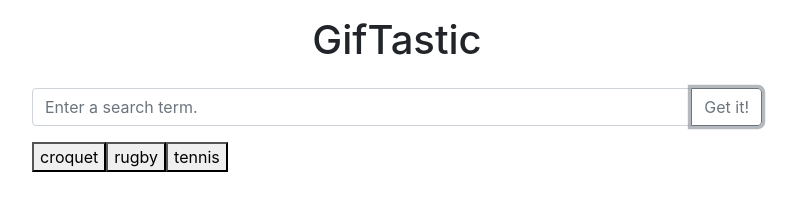
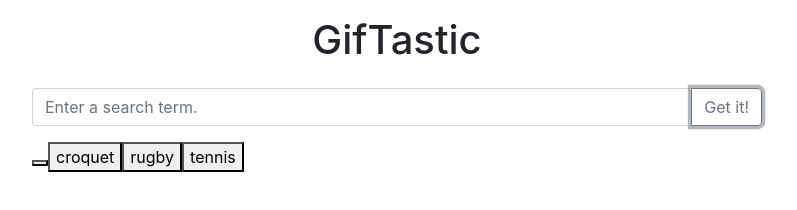
Before and after one commit to justincarlson7/GifTastic, a plain HTML site: page index.html in a window 1280 px wide. Both pictures are taken after a click on the button "Get it!". Shown: the whole page, without its empty margins (243-1040 px from the left). Drawn offline with nearby package versions, Linux system fonts and the light colour scheme.

Commit message:
search is not working for new buttons

```diff
--- a/assests/javascript/app.js
+++ b/assests/javascript/app.js
@@ -17,94 +17,168 @@ $(document).ready(function() {
   //input text field for new buttons
 
 
+//   $(".resultsButton").on("click", function() {
+
+
+//     console.log("you just clicked the results button");
+
+//     var searchString = $(this).attr("data-topic");
+
+//     var queryURL =
+//       "https://api.giphy.com/v1/gifs/search?q=" +
+//       searchString +
+//       "&api_key=7ICApg1Tm6BdKtIJ7k5hHwUNzEhoH8JV";
+
+//     console.log("Does this match the button", searchString);
+
+//     var resultsGIF = [];
+
+//     // Constructing a URL to search Giphy for the name of the person who said the quote
+
+//     // Performing our AJAX GET request
+//     $.ajax({
+//       url: queryURL,
+//       method: "GET"
+//     })
+//       // After the data comes back from the API
+//       .then(function(response) {
+//         // Storing an array of results in the results variable
+//         var resultsGIF = response.data;
+
+//         // Looping over every result item
+//         for (var i = 0; i < resultsGIF.length; i++) {
+//           // Only taking action if the photo has an appropriate rating
+//           if (
+//             resultsGIF[i].rating !== "r" &&
+//             resultsGIF[i].rating !== "pg-13"
+//           ) {
+//             // Creating a div for the gif
+//             var gifDiv = $("<div>");
+
+//             // Storing the result item's rating
+//             var rating = resultsGIF[i].rating;
+
+
+//             // Creating an image tag
+//             var gifImage = $("<img>");
+
+//               // Creating a paragraph tag with the result item's rating
+
+//             var ratingP = $("<p>").text("Rating: " + rating);
+
+//             // Giving the image tag an src attribute of a proprty pulled off the
+//             // result item
+//             gifImage.attr("src", resultsGIF[i].images.fixed_height.url);
+
+//             // Appending the paragraph and personImage we created to the "gifDiv" div we created
+
+//             gifDiv.append(gifImage);
+//             gifDiv.append(ratingP);
+
+
+//             // Prepending the gifDiv to the "#gifs-appear-here" div in the HTML
+//             $("#resultsDiv").prepend(gifDiv);
+//           }
+//         }
+//       });
+//   });
+
+  $(".clickSearch").on("click", function() {
+    // return false;
+
+    console.log("you just clicked the search button");
+    var buttonSearchString = $("#buttonSearch")
+      .val()
+      .trim();
+
+      //$("#buttonSearch").empty(); - this didn't work to clear buttons
+
+    console.log("what is this new search string", buttonSearchString);
+
+    //pushes search field input in to array
+
+    topics.push(buttonSearchString);
+
+    console.log("this is after pushing to the array - new array", topics);
+
+    //empties seachDiv so buttons are repeated by for loop
+
+    $("#searchDiv").empty();
+
+
+    //Loops through array to make the buttons
+
+    for (i = 0; i < topics.length; i++) {
+        $("#searchDiv").prepend(
+          "<button class='resultsButton' data-topic=" +
+            topics[i] +
+            ">" +
+            topics[i] +
+            "</button>"
+        );
+      }
+
+
+  });
+
   $(".resultsButton").on("click", function() {
-    console.log("you just clicked the results button");
+
+
+    console.log("you just clicked a results button");
 
     var searchString = $(this).attr("data-topic");
+
+    console.log("Does this match the button", searchString);
 
     var queryURL =
       "https://api.giphy.com/v1/gifs/search?q=" +
       searchString +
       "&api_key=7ICApg1Tm6BdKtIJ7k5hHwUNzEhoH8JV";
 
-    console.log("what is this", searchString);
+
+
+
 
     var resultsGIF = [];
 
-    // Constructing a URL to search Giphy for the name of the person who said the quote
+
 
     // Performing our AJAX GET request
     $.ajax({
       url: queryURL,
       method: "GET"
     })
-      // After the data comes back from the API
+
       .then(function(response) {
-        // Storing an array of results in the results variable
+
         var resultsGIF = response.data;
 
-        // Looping over every result item
+
         for (var i = 0; i < resultsGIF.length; i++) {
-          // Only taking action if the photo has an appropriate rating
+
           if (
             resultsGIF[i].rating !== "r" &&
             resultsGIF[i].rating !== "pg-13"
           ) {
-            // Creating a div for the gif
+
             var gifDiv = $("<div>");
 
-            // Storing the result item's rating
-            var rating = resultsGIF[i].rating;
+            var ratingGIF = resultsGIF[i].rating;
 
-            // Creating a paragraph tag with the result item's rating
-            var p = $("<p>").text("Rating: " + rating);
-
-            // Creating an image tag
             var gifImage = $("<img>");
 
-            // Giving the image tag an src attribute of a proprty pulled off the
-            // result item
+            var ratingP = $("<p>").text("Rating: " + ratingGIF);
+
             gifImage.attr("src", resultsGIF[i].images.fixed_height.url);
 
-            // Appending the paragraph and personImage we created to the "gifDiv" div we created
-            gifDiv.append(p);
+
             gifDiv.append(gifImage);
+            gifDiv.append(ratingP);
 
-            // Prepending the gifDiv to the "#gifs-appear-here" div in the HTML
             $("#resultsDiv").prepend(gifDiv);
           }
         }
       });
   });
 
-//   $("button").on("click", function() {
-//     console.log("you just clicked the search button");
-//     var searchString = $("#buttonSearch")
-//       .val()
-//       .trim();
-
-//     console.log("what is this new search string", searchString);
-
-//     //pushes search field input in to array
-
-//     topics.push(searchString);
-
-//     console.log("this is after pushing to the array - new array", topics);
-
-//     // $("#searchDiv").empty();
-//     // $("#buttonSearch").empty();
-
-//     //Loops through array to make the buttons
-
-//     for (i = 0; i < topics.length; i++) {
-//       $("#searchDiv").prepend(
-//         "<button class='resultsButton' data-topic=" +
-//           topics[i] +
-//           ">" +
-//           topics[i] +
-//           "</button>"
-//       );
-//     }
-//   });
-
 });
--- a/index.html
+++ b/index.html
@@ -34,7 +34,7 @@
                 <div class="input-group mb-3">
                     <input type="text" class="form-control" placeholder="Enter a search term." id="buttonSearch">
                     <div class="input-group-append"  >
-                        <button class="btn btn-outline-secondary" type="button">Get it!</button>
+                        <button class="btn btn-outline-secondary clickSearch" type="button">Get it!</button>
                     </div>
                 </div>
 
```
